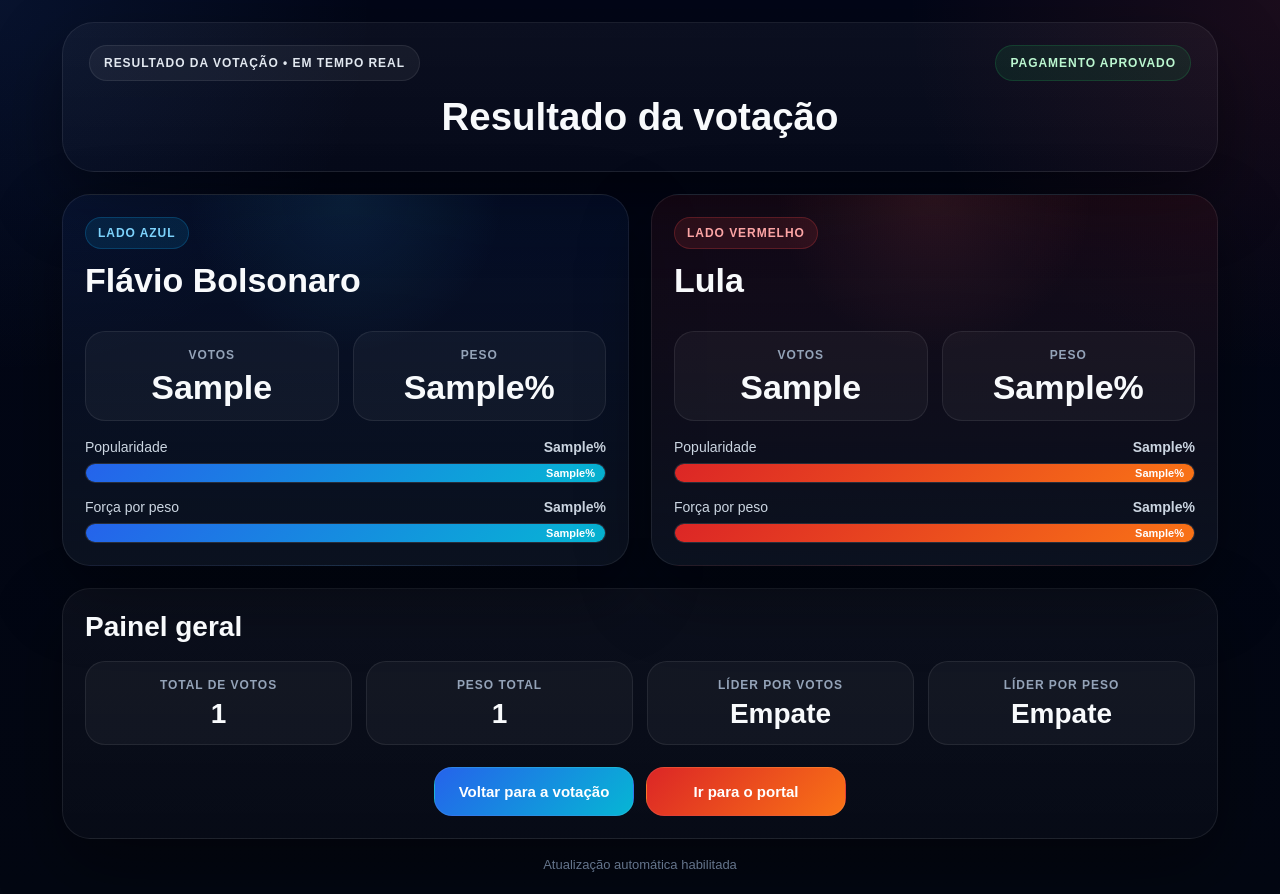
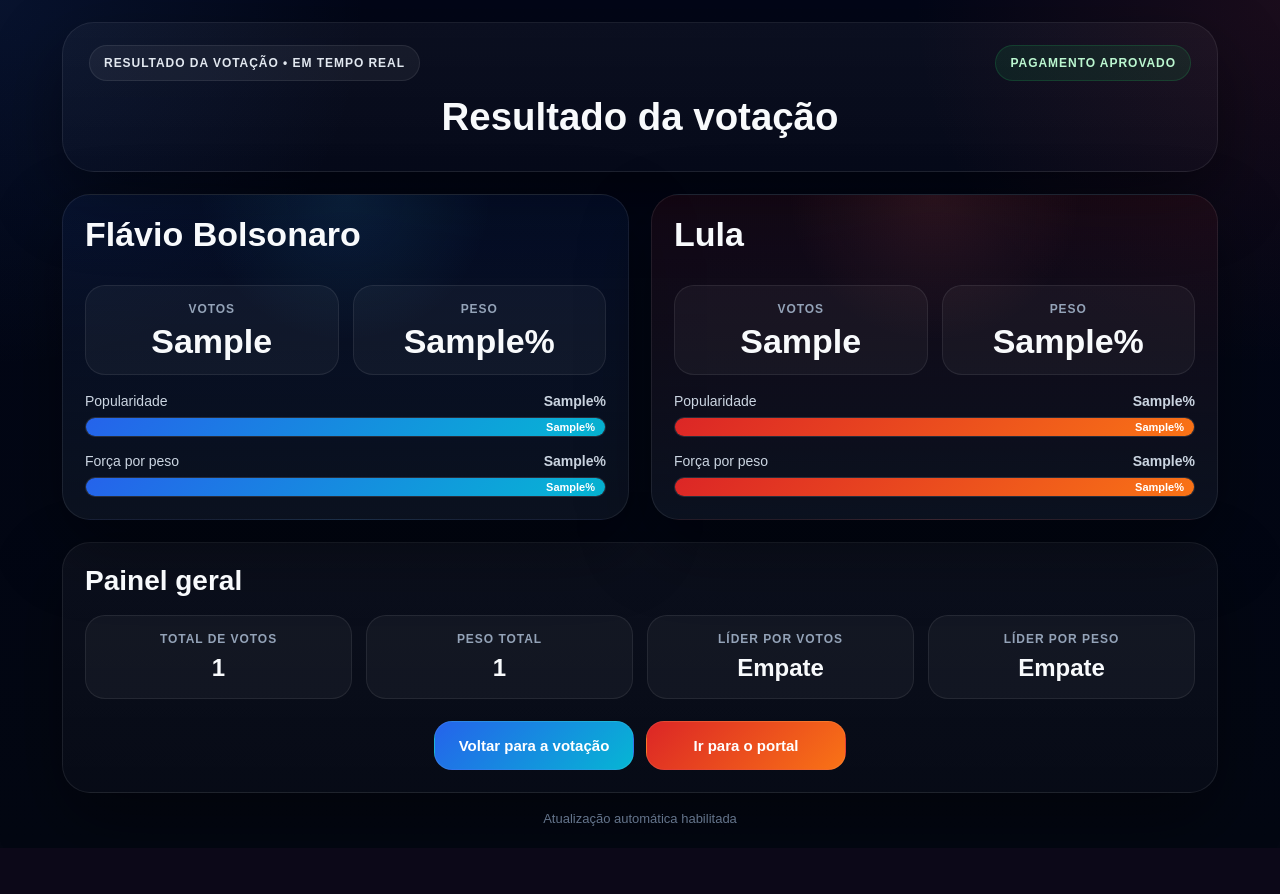
Before and after one commit to vinici459/botsmartpro, a FastAPI app: template templates/resultado.html in a window 1280 px wide. After the commit the page ends 826 px from the top, so only its background shows below. Run offline with FastAPI, Linux system fonts and the light colour scheme; the template is opened without the code that fills it: most values are stand-ins (such as "Sample title", 1, 10 or a date in 2020); parts of the project's set-up code (start-up, migrations or seed data) failed here and were passed over; some libraries are stand-ins or nearby versions.

Commit message:
fix votacao templateresponse

```diff
--- a/templates/resultado.html
+++ b/templates/resultado.html
@@ -160,7 +160,7 @@
     }
 
     .name{
-      margin:14px 0 6px;
+      margin:0 0 6px;
       font-size:34px;
       font-weight:900;
       line-height:1.05;
@@ -296,9 +296,9 @@
 
     .summary-box .v{
       margin-top:8px;
-      font-size:28px;
+      font-size:24px;
       font-weight:900;
-      line-height:1;
+      line-height:1.15;
     }
 
     .links{
@@ -378,7 +378,7 @@
     <section class="cards">
       <article class="card blue">
         <div class="card-head">
-          <div class="chip blue">Lado Azul</div>
+
           <div class="name">Flávio Bolsonaro</div>
         </div>
 
@@ -418,7 +418,6 @@
 
       <article class="card red">
         <div class="card-head">
-          <div class="chip red">Lado Vermelho</div>
           <div class="name">Lula</div>
         </div>
 
@@ -473,15 +472,30 @@
 
         <div class="summary-box">
           <div class="k">Líder por votos</div>
-          <div class="v">{% if pct_votos_azul > pct_votos_vermelho %}Azul{% elif pct_votos_vermelho > pct_votos_azul %}Vermelho{% else %}Empate{% endif %}</div>
+          <div class="v">
+            {% if pct_votos_azul > pct_votos_vermelho %}
+              Flávio Bolsonaro
+            {% elif pct_votos_vermelho > pct_votos_azul %}
+              Lula
+            {% else %}
+              Empate
+            {% endif %}
+          </div>
         </div>
 
         <div class="summary-box">
           <div class="k">Líder por peso</div>
-          <div class="v">{% if pct_peso_azul > pct_peso_vermelho %}Azul{% elif pct_peso_vermelho > pct_peso_azul %}Vermelho{% else %}Empate{% endif %}</div>
+          <div class="v">
+            {% if pct_peso_azul > pct_peso_vermelho %}
+              Flávio Bolsonaro
+            {% elif pct_peso_vermelho > pct_peso_azul %}
+              Lula
+            {% else %}
+              Empate
+            {% endif %}
+          </div>
         </div>
       </div>
-
       <div class="links">
         <a class="btn blue" href="/votacao">Voltar para a votação</a>
         <a class="btn red" href="/portal">Ir para o portal</a>
```
